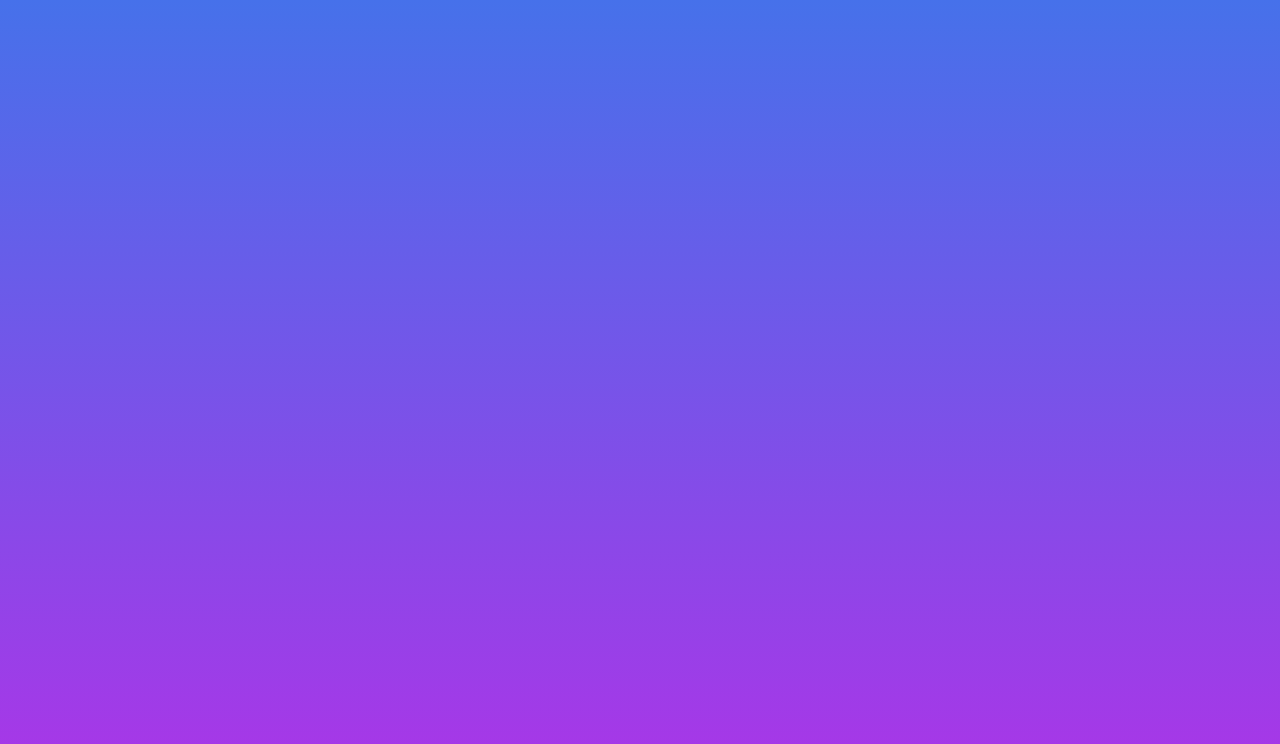
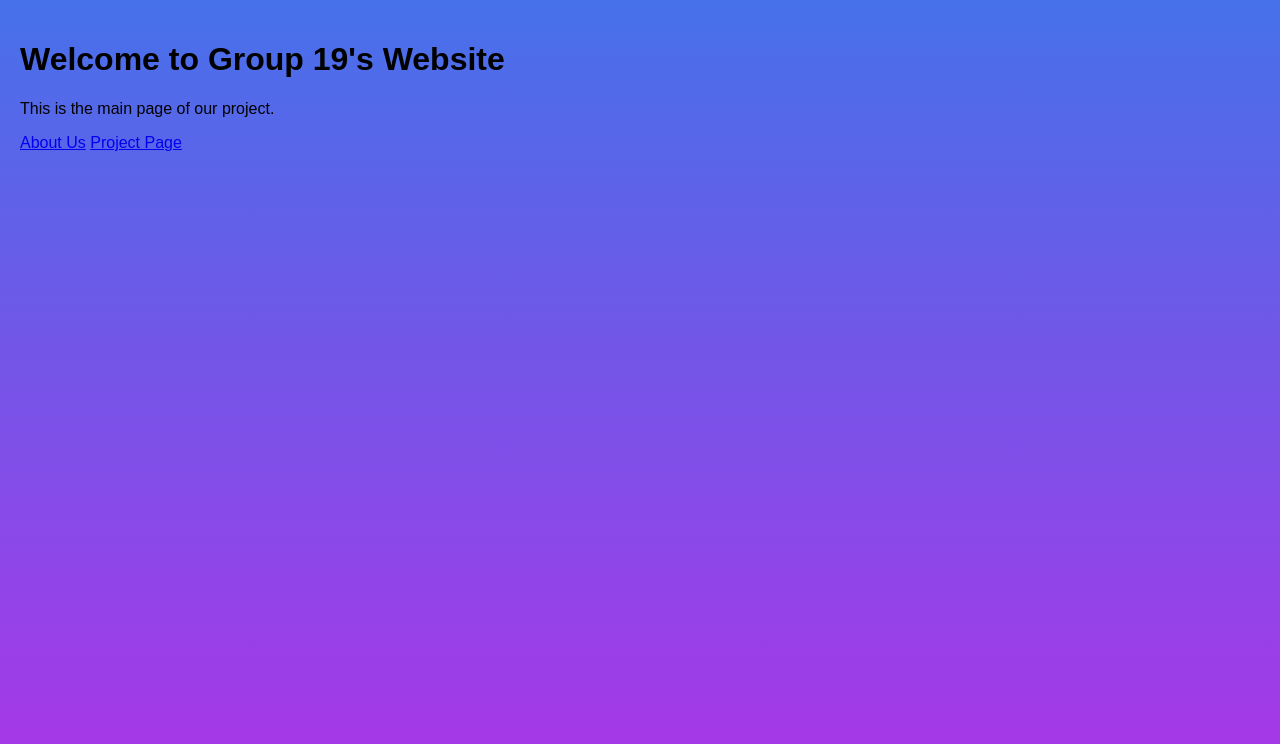
Before and after one commit to watashi-gay/Group-main, a plain HTML site: page main page/index.html in a window 1280 px wide. Drawn offline with Linux system fonts and the light colour scheme.

Commit message:
fix index.html

```diff
--- a/main page/index.html
+++ b/main page/index.html
@@ -2,8 +2,13 @@
 <html lang="en">
 <head>
     <meta charset="UTF-8">
+    <title>Group Main Page</title>
     <link rel="stylesheet" href="style.css">
 </head>
 <body>
+    <h1>Welcome to Group 19's Website</h1>
+    <p>This is the main page of our project.</p>
+    <a href="about.html">About Us</a>
+    <a href="main%20page.html">Project Page</a>
 </body>
 </html>
```
